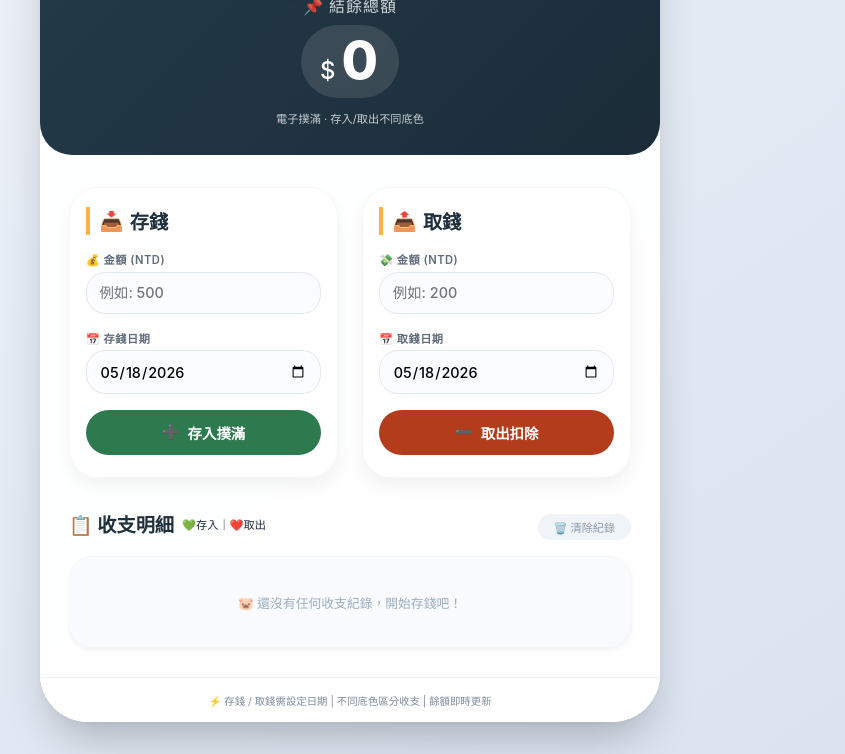
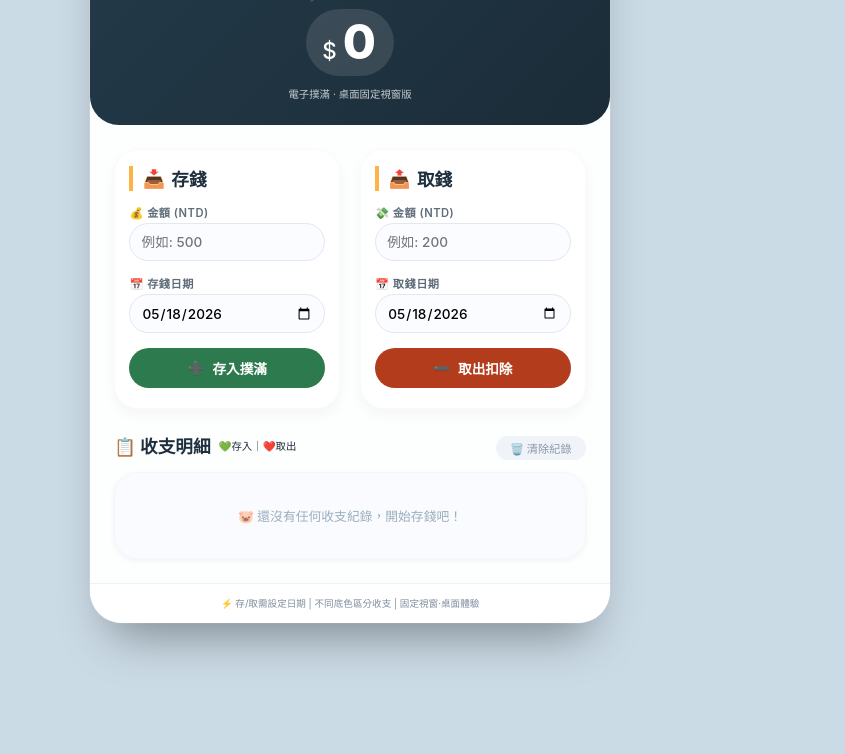
Before and after one commit to panmstw/Electronic-fluttering, a plain HTML site: page index.html in a window 1280 px wide. Shown: the part 157-911 px from the top of the page, without its empty margins (290-1135 px from the left). After the commit the page ends 812 px from the top, so only its background shows below. Drawn offline with Linux system fonts and the light colour scheme.

Commit message:
Add files via upload

```diff
--- a/index.html
+++ b/index.html
@@ -3,7 +3,7 @@
 <head>
     <meta charset="UTF-8">
     <meta name="viewport" content="width=device-width, initial-scale=1.0, user-scalable=yes">
-    <title>電子撲滿 | 智能存錢罐 · 雙色流水帳</title>
+    <title>電子撲滿 | 桌面應用版 · 固定視窗大小</title>
     <style>
         * {
             margin: 0;
@@ -18,53 +18,82 @@
             display: flex;
             justify-content: center;
             align-items: center;
-            padding: 2rem;
+            padding: 1.5rem;
         }
 
-        /* 主卡片 */
+        /* 主要卡片 — 在電腦上固定視窗大小 (寬度固定，高度自然但限制最大高度) */
         .piggy-card {
-            max-width: 620px;
             width: 100%;
+            max-width: 520px;         /* 手機優先保持最大寬度 */
             background: rgba(255, 255, 255, 0.96);
             backdrop-filter: blur(2px);
-            border-radius: 3rem;
-            box-shadow: 0 25px 45px -12px rgba(0, 0, 0, 0.25), 0 2px 8px rgba(0,0,0,0.03);
+            border-radius: 2.5rem;
+            box-shadow: 0 25px 45px -12px rgba(0, 0, 0, 0.35), 0 2px 8px rgba(0,0,0,0.05);
             overflow: hidden;
             transition: all 0.2s ease;
+            /* 讓卡片在桌面上有固定感 */
+            margin: 0 auto;
+        }
+
+        /* 桌面螢幕 (寬度 >= 640px) 固定視窗大小，更像應用程式 */
+        @media (min-width: 640px) {
+            body {
+                padding: 2rem;
+                background: #cbdbe6;  /* 穩重的桌面背景色 */
+            }
+            .piggy-card {
+                width: 500px;           /* 固定寬度 */
+                max-width: 500px;
+                border-radius: 2rem;
+                box-shadow: 0 30px 50px -20px rgba(0, 0, 0, 0.4), 0 0 0 1px rgba(255,255,240,0.2);
+            }
+            /* 交易紀錄區塊固定最大高度，確保整體卡片不超出合理範圍 */
+            .transaction-list {
+                max-height: 280px;
+                overflow-y: auto;
+            }
+        }
+
+        /* 較大桌面可選擇稍微放大但維持固定寬度，更像視窗 */
+        @media (min-width: 1024px) {
+            .piggy-card {
+                width: 520px;
+                max-width: 520px;
+            }
         }
 
         /* 撲滿頭部 icon + 餘額 */
         .hero-section {
             background: linear-gradient(135deg, #243b4a 0%, #1b2c38 100%);
-            padding: 2rem 2rem 1.8rem 2rem;
+            padding: 1.8rem 1.8rem 1.5rem 1.8rem;
             text-align: center;
             color: white;
-            border-bottom-left-radius: 2rem;
-            border-bottom-right-radius: 2rem;
+            border-bottom-left-radius: 1.8rem;
+            border-bottom-right-radius: 1.8rem;
             position: relative;
         }
 
         .pig-icon {
-            font-size: 4rem;
-            filter: drop-shadow(0 10px 8px rgba(0,0,0,0.2));
-            margin-bottom: 0.5rem;
+            font-size: 3.8rem;
+            filter: drop-shadow(0 8px 8px rgba(0,0,0,0.2));
+            margin-bottom: 0.3rem;
         }
 
         .balance-label {
             font-weight: 500;
             letter-spacing: 1px;
-            font-size: 1rem;
+            font-size: 0.85rem;
             text-transform: uppercase;
             opacity: 0.8;
-            margin-bottom: 0.5rem;
+            margin-bottom: 0.4rem;
         }
 
         .balance-amount {
-            font-size: 3.3rem;
+            font-size: 3rem;
             font-weight: 800;
             background: rgba(255,255,245,0.12);
             display: inline-block;
-            padding: 0.2rem 1.2rem;
+            padding: 0.2rem 1rem;
             border-radius: 60px;
             backdrop-filter: blur(4px);
             font-family: monospace;
@@ -72,39 +101,39 @@
         }
 
         .currency {
-            font-size: 1.5rem;
+            font-size: 1.4rem;
             font-weight: 500;
             margin-right: 4px;
         }
 
-        /* 控制區塊雙欄 (RWD 手機直排) */
+        /* 控制區塊雙欄 (電腦上並排，固定寬度內置) */
         .action-grid {
-            padding: 2rem 1.8rem;
+            padding: 1.5rem 1.5rem;
             display: flex;
             flex-direction: row;
-            gap: 1.5rem;
+            gap: 1.2rem;
             flex-wrap: wrap;
         }
 
         .action-card {
             flex: 1;
             background: #ffffff;
-            border-radius: 1.8rem;
-            padding: 1.2rem 1rem 1.4rem;
-            box-shadow: 0 8px 18px rgba(0, 0, 0, 0.05);
+            border-radius: 1.5rem;
+            padding: 1rem 0.9rem 1.2rem;
+            box-shadow: 0 6px 14px rgba(0, 0, 0, 0.04);
             transition: transform 0.2s, box-shadow 0.2s;
-            border: 1px solid rgba(0,0,0,0.03);
+            border: 1px solid rgba(0,0,0,0.02);
         }
 
         .action-card:hover {
-            transform: translateY(-3px);
-            box-shadow: 0 14px 26px rgba(0, 0, 0, 0.08);
+            transform: translateY(-2px);
+            box-shadow: 0 12px 20px rgba(0, 0, 0, 0.08);
         }
 
         .action-title {
             font-weight: 700;
-            font-size: 1.2rem;
-            margin-bottom: 1rem;
+            font-size: 1.1rem;
+            margin-bottom: 0.8rem;
             display: flex;
             align-items: center;
             gap: 0.4rem;
@@ -114,7 +143,7 @@
         }
 
         .input-group {
-            margin-bottom: 1rem;
+            margin-bottom: 0.9rem;
         }
 
         .input-group label {
@@ -123,16 +152,16 @@
             font-weight: 600;
             text-transform: uppercase;
             color: #5f6c7a;
-            margin-bottom: 0.3rem;
+            margin-bottom: 0.2rem;
             letter-spacing: 0.5px;
         }
 
         .input-group input {
             width: 100%;
-            padding: 0.7rem 0.8rem;
+            padding: 0.6rem 0.7rem;
             border: 1px solid #e2e8f0;
             border-radius: 1.2rem;
-            font-size: 0.9rem;
+            font-size: 0.85rem;
             font-weight: 500;
             transition: all 0.2s;
             background: #fafcff;
@@ -148,14 +177,14 @@
             width: 100%;
             background: #2b3b4e;
             border: none;
-            padding: 0.75rem;
+            padding: 0.65rem;
             border-radius: 2rem;
             font-weight: 700;
-            font-size: 0.9rem;
+            font-size: 0.85rem;
             color: white;
             cursor: pointer;
             transition: background 0.2s, transform 0.1s;
-            margin-top: 0.3rem;
+            margin-top: 0.2rem;
             display: flex;
             justify-content: center;
             align-items: center;
@@ -178,19 +207,19 @@
             transform: scale(0.97);
         }
 
-        /* 交易紀錄區塊 */
+        /* 交易紀錄區塊 — 在桌面固定可視高度使整體視窗穩定 */
         .history-section {
-            padding: 0 1.8rem 1.8rem 1.8rem;
+            padding: 0 1.5rem 1.5rem 1.5rem;
         }
         .history-header {
             display: flex;
             justify-content: space-between;
             align-items: baseline;
-            margin-bottom: 1rem;
+            margin-bottom: 0.8rem;
             flex-wrap: wrap;
         }
         .history-header h3 {
-            font-size: 1.2rem;
+            font-size: 1.1rem;
             font-weight: 700;
             color: #1e2f3e;
             display: flex;
@@ -203,7 +232,7 @@
             color: #8c9aa8;
             font-size: 0.7rem;
             font-weight: 500;
-            padding: 0.3rem 1rem;
+            padding: 0.25rem 0.9rem;
             margin-top: 0;
             width: auto;
             background: #f0f3f8;
@@ -218,21 +247,20 @@
             background: #f9fbfe;
             border-radius: 1.5rem;
             padding: 0.3rem;
-            max-height: 300px;
+            max-height: 260px;
             overflow-y: auto;
             box-shadow: inset 0 0 0 1px rgba(0,0,0,0.02), 0 2px 6px rgba(0,0,0,0.05);
         }
 
-        /* 存入 & 取出 不同底色區分 - 核心視覺 */
+        /* 存入 & 取出 不同底色區分 */
         .tx-item {
             display: flex;
             justify-content: space-between;
             align-items: center;
-            padding: 0.9rem 1rem;
+            padding: 0.8rem 1rem;
             border-radius: 1.2rem;
             margin-bottom: 0.5rem;
             transition: all 0.2s;
-            backdrop-filter: blur(2px);
         }
         .tx-item:last-child {
             margin-bottom: 0;
@@ -255,7 +283,7 @@
             align-items: center;
             gap: 8px;
             font-weight: 600;
-            font-size: 0.9rem;
+            font-size: 0.85rem;
         }
         .type-deposit {
             color: #1f6e43;
@@ -265,7 +293,7 @@
         }
         .tx-date {
             font-family: monospace;
-            font-size: 0.7rem;
+            font-size: 0.68rem;
             color: #5f6c7a;
             background: rgba(0,0,0,0.02);
             padding: 0.2rem 0.5rem;
@@ -273,7 +301,7 @@
         }
         .tx-amount {
             font-weight: 800;
-            font-size: 0.9rem;
+            font-size: 0.85rem;
         }
         .deposit-amount-color {
             color: #1f8a4c;
@@ -283,27 +311,41 @@
         }
         .empty-history {
             text-align: center;
-            padding: 2rem;
+            padding: 1.8rem;
             color: #9aaebf;
             font-size: 0.8rem;
             font-weight: 500;
         }
 
         footer {
-            font-size: 0.65rem;
+            font-size: 0.6rem;
             text-align: center;
-            padding: 0.9rem;
+            padding: 0.8rem;
             color: #7e8c9e;
             border-top: 1px solid #eef2f8;
             background: #ffffffd9;
         }
 
-        @media (max-width: 520px) {
+        /* 自定義卷軸讓交易明細美觀 */
+        .transaction-list::-webkit-scrollbar {
+            width: 5px;
+        }
+        .transaction-list::-webkit-scrollbar-track {
+            background: #eef2f8;
+            border-radius: 10px;
+        }
+        .transaction-list::-webkit-scrollbar-thumb {
+            background: #cbd5e1;
+            border-radius: 10px;
+        }
+
+        @media (max-width: 540px) {
             body { padding: 1rem; }
-            .balance-amount { font-size: 2.4rem; }
-            .action-grid { flex-direction: column; }
+            .balance-amount { font-size: 2.2rem; }
+            .action-grid { flex-direction: column; gap: 1rem; }
             .tx-item { flex-wrap: wrap; gap: 6px; }
             .tx-date { order: 3; margin-left: auto; }
+            .transaction-list { max-height: 220px; }
         }
     </style>
 </head>
@@ -311,12 +353,12 @@
 
 <div class="piggy-card">
     <div class="hero-section">
-        <div class="pig-icon">🐷✨</div>
+        <div class="pig-icon">🐷💻</div>
         <div class="balance-label">📌 結餘總額</div>
         <div class="balance-amount">
             <span class="currency">$</span><span id="totalBalance">0</span>
         </div>
-        <div style="font-size: 0.7rem; margin-top: 12px; opacity: 0.75;">電子撲滿 · 存入/取出不同底色</div>
+        <div style="font-size: 0.65rem; margin-top: 10px; opacity: 0.75;">電子撲滿 · 桌面固定視窗版</div>
     </div>
 
     <div class="action-grid">
@@ -360,7 +402,7 @@
     <!-- 交易歷史記錄 (雙色流水帳) -->
     <div class="history-section">
         <div class="history-header">
-            <h3>📋 收支明細 <span style="font-size:0.7rem; font-weight:normal;">💚存入｜❤️取出</span></h3>
+            <h3>📋 收支明細 <span style="font-size:0.65rem; font-weight:normal;">💚存入｜❤️取出</span></h3>
             <button class="clear-btn" id="clearHistoryBtn">🗑️ 清除紀錄</button>
         </div>
         <div class="transaction-list" id="transactionList">
@@ -368,18 +410,18 @@
         </div>
     </div>
     <footer>
-        ⚡ 存錢 / 取錢需設定日期 | 不同底色區分收支 | 餘額即時更新
+        ⚡ 存/取需設定日期 | 不同底色區分收支 | 固定視窗·桌面體驗
     </footer>
 </div>
 
 <script>
     // ---------- 資料儲存鍵值 ----------
-    const STORAGE_KEY_BALANCE = 'piggy_balance_v2';
-    const STORAGE_KEY_TRANSACTIONS = 'piggy_transactions_v2';
+    const STORAGE_KEY_BALANCE = 'piggy_balance_desktop';
+    const STORAGE_KEY_TRANSACTIONS = 'piggy_transactions_desktop';
 
     // ---------- 全域狀態 ----------
-    let currentBalance = 0;           // 結餘總額 (數字)
-    let transactions = [];            // 交易陣列: { type, amount, date, timestamp }
+    let currentBalance = 0;
+    let transactions = [];
 
     // DOM 元素
     const balanceSpan = document.getElementById('totalBalance');
@@ -392,7 +434,7 @@
     const clearHistoryBtn = document.getElementById('clearHistoryBtn');
     const transactionListDiv = document.getElementById('transactionList');
 
-    // ---------- 輔助函式: 設定預設日期為今天 (YYYY-MM-DD) ----------
+    // 設定預設日期為今天
     function setDefaultDates() {
         const today = new Date();
         const yyyy = today.getFullYear();
@@ -403,7 +445,6 @@
         if (!withdrawDateInput.value) withdrawDateInput.value = todayStr;
     }
 
-    // 格式化顯示日期 (YYYY/MM/DD)
     function formatDate(dateStr) {
         if (!dateStr) return '無日期';
         const parts = dateStr.split('-');
@@ -411,18 +452,15 @@
         return dateStr;
     }
 
-    // 更新 UI 總額顯示
     function updateBalanceUI() {
         balanceSpan.innerText = currentBalance.toLocaleString();
     }
 
-    // 儲存至 localStorage
     function persistData() {
         localStorage.setItem(STORAGE_KEY_BALANCE, currentBalance.toString());
         localStorage.setItem(STORAGE_KEY_TRANSACTIONS, JSON.stringify(transactions));
     }
 
-    // 渲染交易紀錄 ———— 不同底色區分存入/取出 (依照交易類型使用不同 class)
     function renderTransactions() {
         if (!transactionListDiv) return;
 
@@ -431,22 +469,16 @@
             return;
         }
 
-        // 依照時間戳記排序 (最新的在上方)
         const sorted = [...transactions].sort((a,b) => b.timestamp - a.timestamp);
 
         const itemsHTML = sorted.map(tx => {
             const isDeposit = tx.type === 'deposit';
-            // 金額顯示與樣式
             const amountFormatted = Number(tx.amount).toLocaleString();
             const typeText = isDeposit ? '存入' : '取出';
             const typeClass = isDeposit ? 'type-deposit' : 'type-withdraw';
             const dateDisplay = tx.date ? formatDate(tx.date) : '未標註日期';
-
-            // 金額數字顏色另外控制
             const amountColorClass = isDeposit ? 'deposit-amount-color' : 'withdraw-amount-color';
             const amountSymbol = isDeposit ? '+ ' : '- ';
-
-            // 關鍵: 根據交易類型綁定不同底色 class
             const bgClass = isDeposit ? 'tx-deposit-bg' : 'tx-withdraw-bg';
 
             return `
@@ -464,10 +496,8 @@
         transactionListDiv.innerHTML = itemsHTML;
     }
 
-    // 新增交易 (存或取)
     function addTransaction(type, amount, dateStr) {
         if (!dateStr || dateStr.trim() === "") {
-            // 如果日期為空，使用今天的日期作為fallback
             const today = new Date();
             const yyyy = today.getFullYear();
             const mm = String(today.getMonth() + 1).padStart(2, '0');
@@ -476,18 +506,16 @@
         }
 
         const transaction = {
-            type: type,          // 'deposit' 或 'withdraw'
+            type: type,
             amount: Number(amount),
             date: dateStr,
             timestamp: Date.now()
         };
         transactions.push(transaction);
-        // 重新渲染 (應用雙底色)
         renderTransactions();
         persistData();
     }
 
-    // 存錢主邏輯
     function handleDeposit() {
         let amountRaw = depositAmountInput.value.trim();
         if (amountRaw === "") {
@@ -510,19 +538,13 @@
             depositDateInput.value = depositDate;
         }
 
-        // 更新餘額
         currentBalance += amount;
         updateBalanceUI();
-
-        // 新增交易記錄 (存入)
         addTransaction('deposit', amount, depositDate);
-
-        // 清除存錢金額欄位，方便連續存，保留日期
         depositAmountInput.value = "";
         showTemporaryMsg(`✅ 存入 $${amount.toLocaleString()} 到撲滿`, '#2c7a4d');
     }
 
-    // 取錢主邏輯 (扣除)
     function handleWithdraw() {
         let amountRaw = withdrawAmountInput.value.trim();
         if (amountRaw === "") {
@@ -550,19 +572,13 @@
             withdrawDateInput.value = withdrawDate;
         }
 
-        // 扣除餘額
         currentBalance -= amount;
         updateBalanceUI();
-
-        // 新增取錢記錄 (取出)
         addTransaction('withdraw', amount, withdrawDate);
-
-        // 清空取錢金額欄位
         withdrawAmountInput.value = "";
         showTemporaryMsg(`🔽 取出 $${amount.toLocaleString()}，已扣除餘額`, '#b23c1c');
     }
 
-    // 簡易浮動提示 (非干擾)
     let toastTimeout = null;
     function showTemporaryMsg(message, colorHint) {
         let toast = document.getElementById('dynamicToast');
@@ -575,12 +591,12 @@
             toast.style.transform = 'translateX(-50%)';
             toast.style.backgroundColor = '#1e2f3e';
             toast.style.color = 'white';
-            toast.style.padding = '10px 22px';
-            toast.style.borderRadius = '60px';
-            toast.style.fontSize = '0.85rem';
+            toast.style.padding = '8px 18px';
+            toast.style.borderRadius = '40px';
+            toast.style.fontSize = '0.8rem';
             toast.style.fontWeight = '600';
             toast.style.zIndex = '999';
-            toast.style.boxShadow = '0 8px 18px rgba(0,0,0,0.2)';
+            toast.style.boxShadow = '0 6px 14px rgba(0,0,0,0.2)';
             toast.style.backdropFilter = 'blur(8px)';
             toast.style.background = '#2b3b4ecc';
             toast.style.pointerEvents = 'none';
@@ -597,7 +613,6 @@
         }, 1800);
     }
 
-    // 清除所有交易紀錄 (保留餘額)
     function clearHistory() {
         if (transactions.length === 0) {
             showTemporaryMsg('📭 目前收支明細已經是空的', '#5f6c7a');
@@ -606,13 +621,12 @@
         const confirmClear = confirm('⚠️ 清除所有收支明細，但會保留目前結餘總額，確定繼續？');
         if (!confirmClear) return;
 
-        transactions = [];   // 清空交易陣列
+        transactions = [];
         renderTransactions();
-        persistData();      // 儲存空交易 + 保留餘額
+        persistData();
         showTemporaryMsg('🧹 收支紀錄已清除，餘額保持不變', '#4a5b6e');
     }
 
-    // ---------- 初始化 / 載入資料 ----------
     function loadFromStorage() {
         const savedBalance = localStorage.getItem(STORAGE_KEY_BALANCE);
         if (savedBalance !== null && !isNaN(parseFloat(savedBalance))) {
@@ -637,29 +651,23 @@
             transactions = [];
         }
 
-        // 確保餘額不為負數
         if (currentBalance < 0) currentBalance = 0;
         updateBalanceUI();
         renderTransactions();
     }
 
-    // 設定輸入框預設日期 + 監聽頁面加載完畢
     function init() {
         loadFromStorage();
         setDefaultDates();
 
-        // 綁定按鈕事件
         depositBtn.addEventListener('click', handleDeposit);
         withdrawBtn.addEventListener('click', handleWithdraw);
         clearHistoryBtn.addEventListener('click', clearHistory);
 
-        // 離開頁面時儲存
         window.addEventListener('beforeunload', () => {
             persistData();
         });
 
-        // 日期的即時小優化: 如果用戶誤觸清空日期，但點擊存/取時會自動補當天日期
-        // 另外如果金額欄位輸入負數，HTML5 number限制min=1依然可防呆但額外js確保
         depositAmountInput.addEventListener('keypress', (e) => {
             if (e.key === 'Enter') handleDeposit();
         });
@@ -668,7 +676,6 @@
         });
     }
 
-    // 啟動應用程式
     init();
 </script>
 </body>
```
